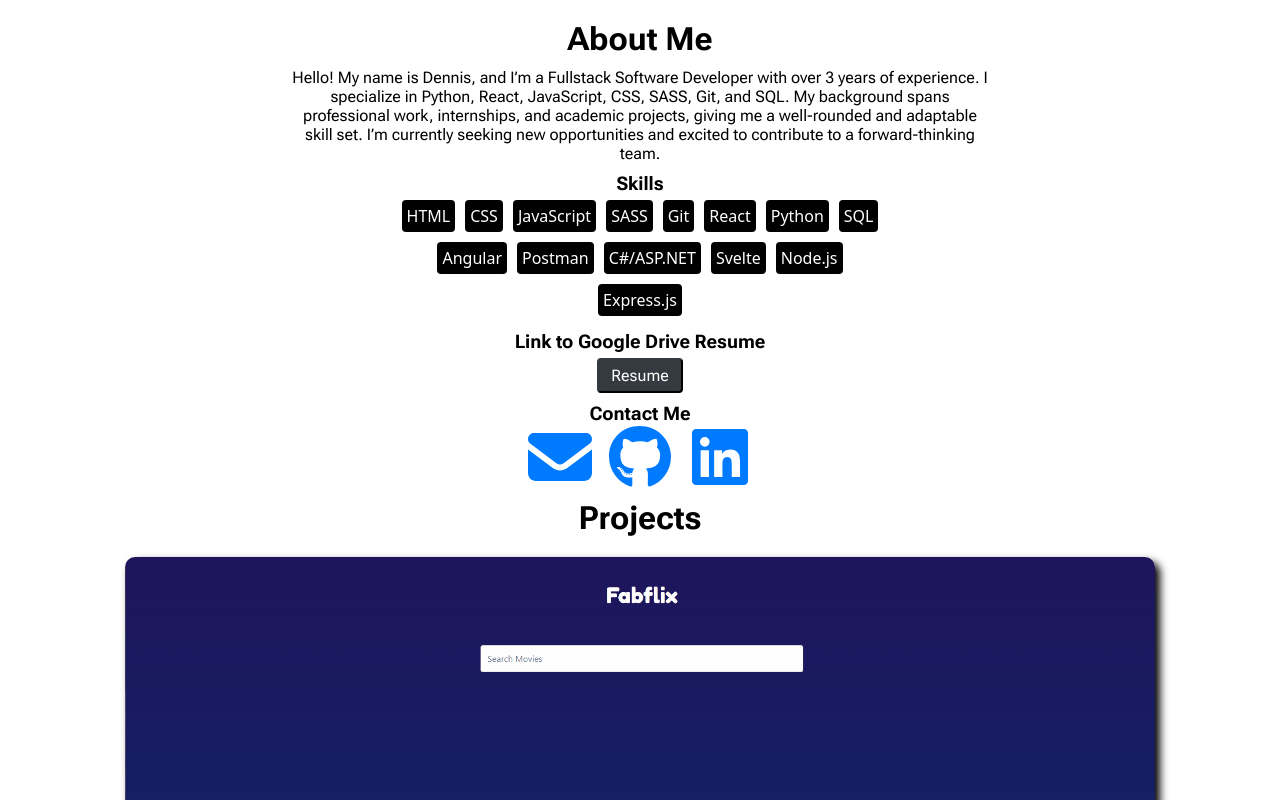
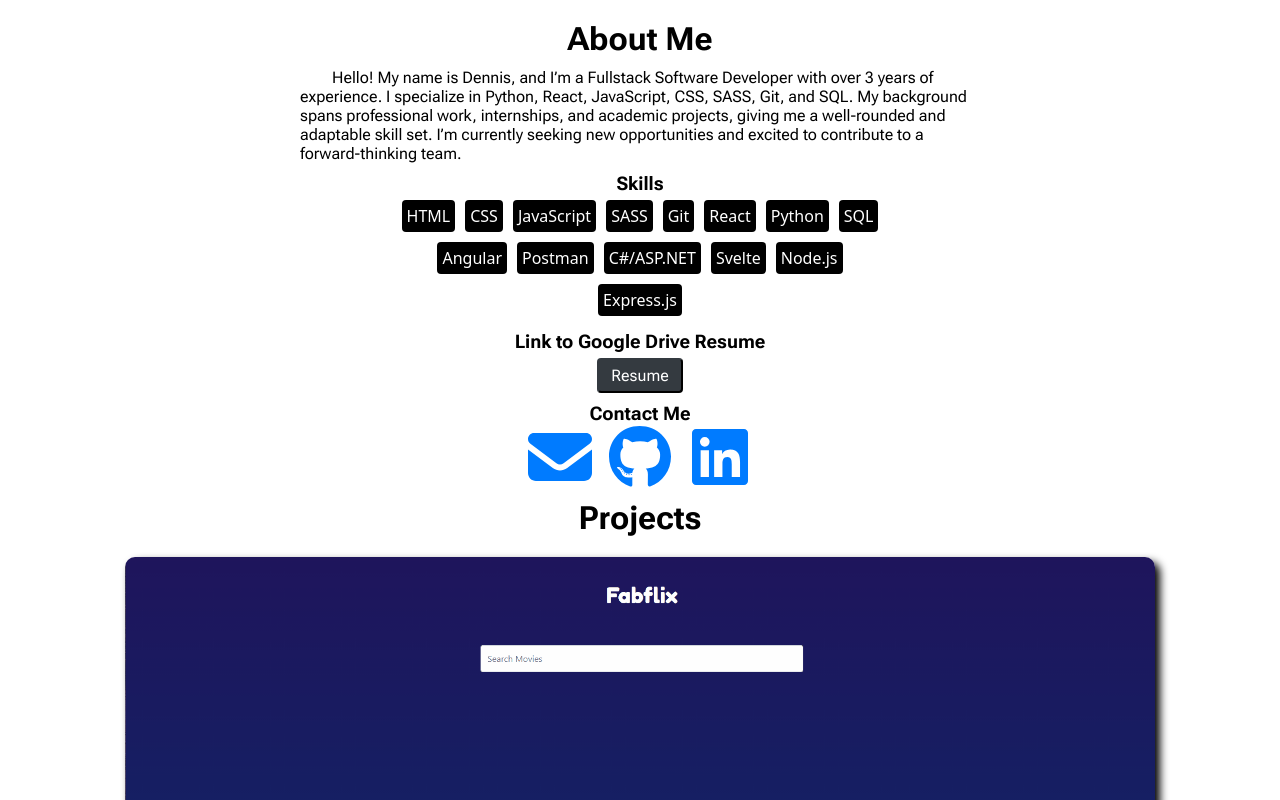
Before and after one commit to DennisHC/DennisHC.github.io, a React (Create React App) app: page /#/ in a window 1280 px wide. Shown: the top 800 px of the page. Built offline with nearby package versions, Linux system fonts and the light colour scheme; a web font is replaced by a local one.

Commit message:
Updated About Me Section Text Alignment and Margin

```diff
--- a/src/styles/home.scss
+++ b/src/styles/home.scss
@@ -66,6 +66,12 @@
     max-width: 700px;
     margin-top: 10px;
     margin-bottom: 10px;
+
+    p {
+        text-align: left;
+        text-indent: 2rem;
+        margin: 10px;
+    }
 }
 
 .container-about-me-section {
```
